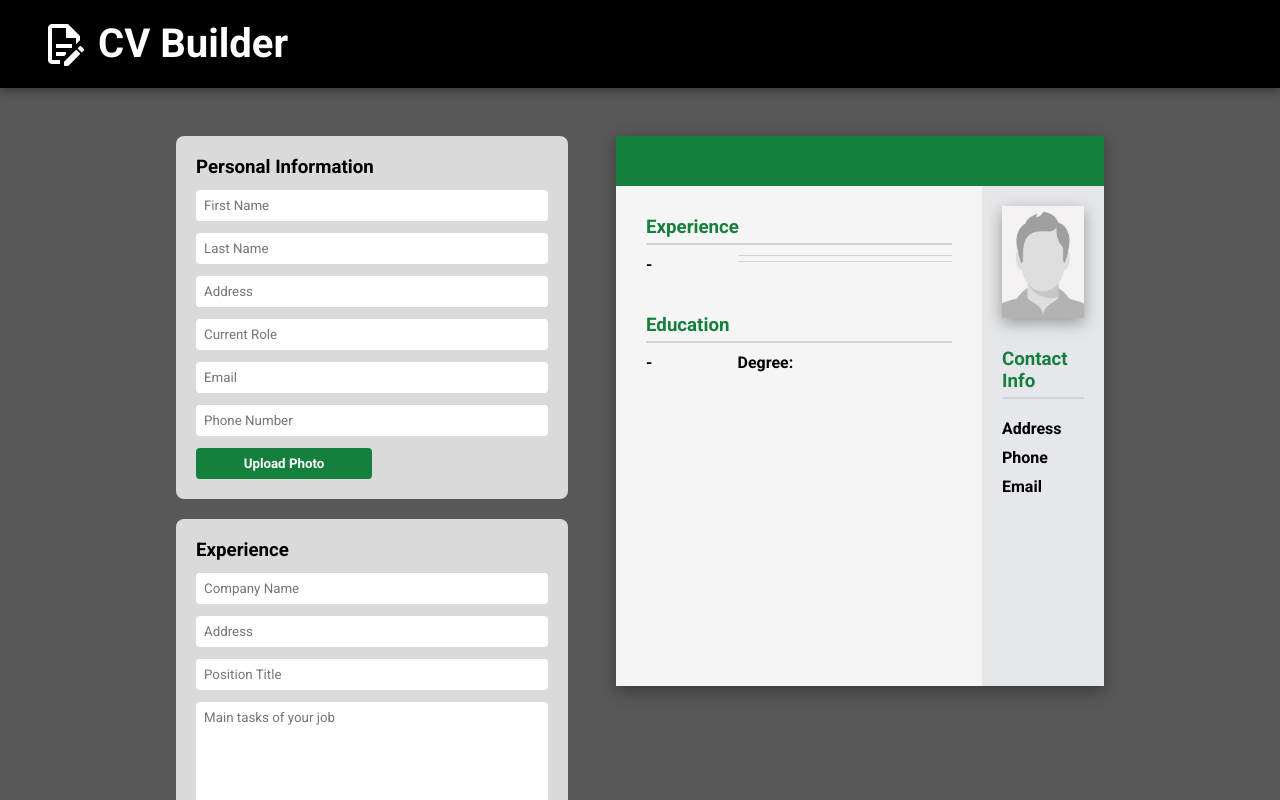
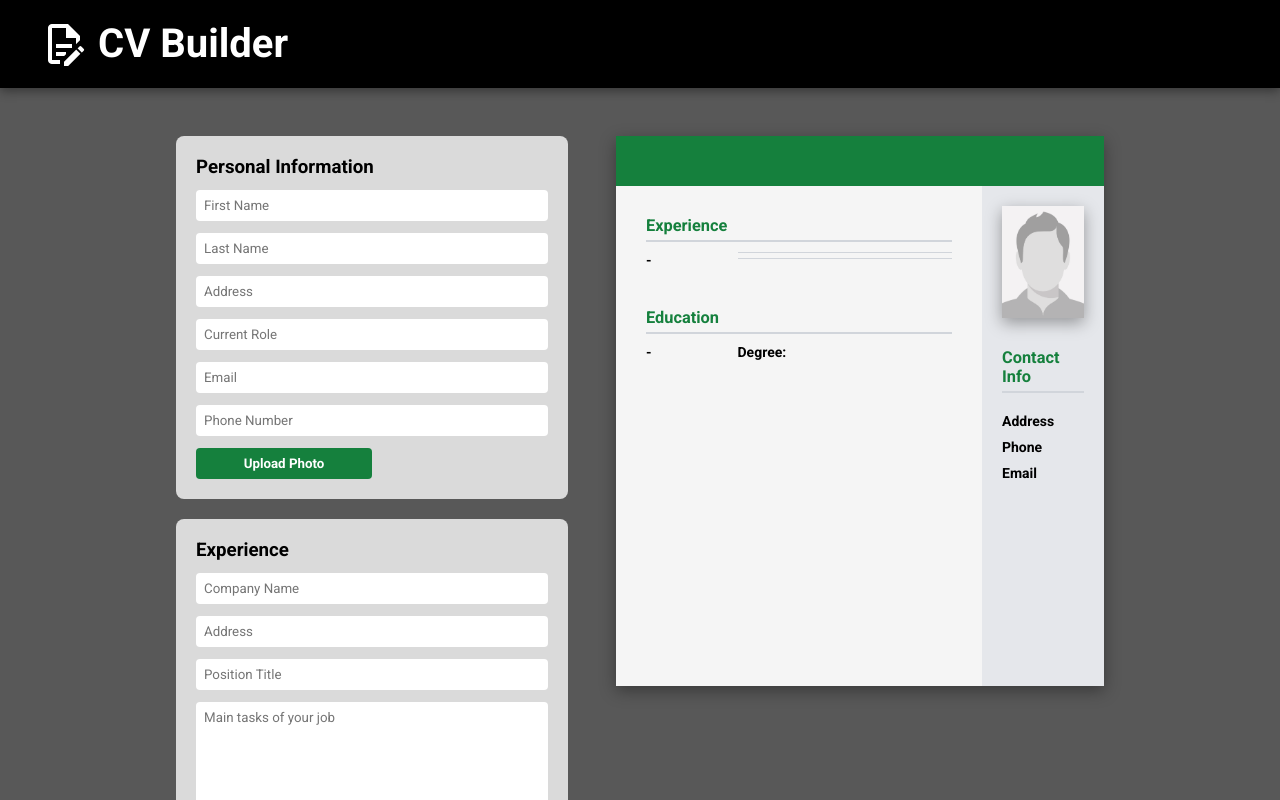
Before and after one commit to naknamu/cv-builder, a React (Create React App) app: page / in a window 1280 px wide. Shown: the top 800 px of the page. Built offline with nearby package versions, Linux system fonts and the light colour scheme.

Commit message:
Edited font size for the output cv

```diff
--- a/src/components/helper.js
+++ b/src/components/helper.js
@@ -3,8 +3,8 @@ const Helper = (props) => {
     return (
         <div className="helper">
             <button onClick={props.onClick}>Print/Save PDF</button>
-            <button onClick={props.handleExampleOutput} type="submit">Example</button>
-            <button onClick={props.handleResetOutput} type="reset">Reset</button>
+            <button className="red" onClick={props.handleExampleOutput} type="submit">Example</button>
+            <button className="red" onClick={props.handleResetOutput} type="reset">Reset</button>
         </div>
      );
 }
--- a/src/index.css
+++ b/src/index.css
@@ -159,6 +159,10 @@ textarea{
     color: var(--head);
 }
 
+.maincontent>div{
+    font-size: 14px;
+}
+
 .first-column{
     padding: 30px;
     display: flex;
@@ -204,3 +208,7 @@ textarea{
     box-shadow: 0 5px 15px rgb(0 0 0 / 35%);
     margin-bottom: 20px;
 }
+
+.red:hover{
+    background-color: rgb(182, 8, 8);
+}
```
